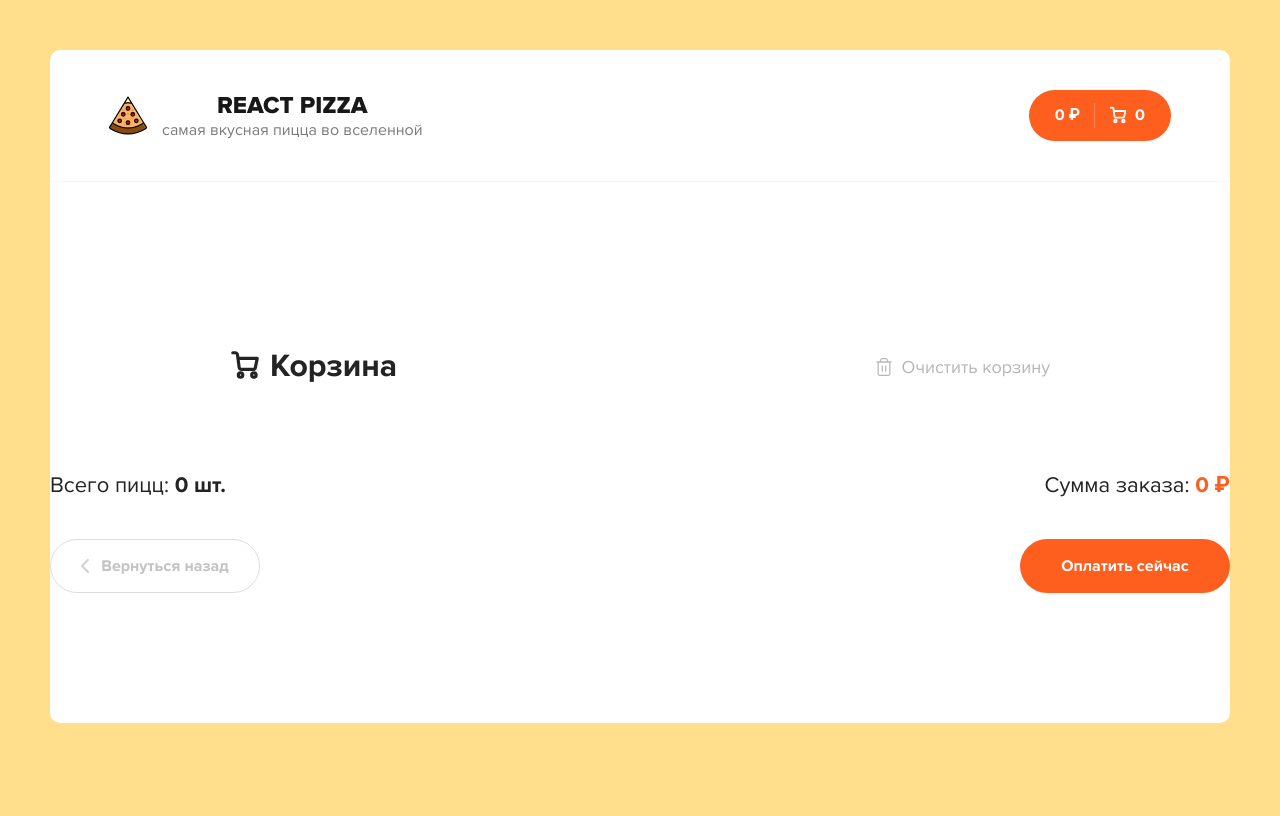
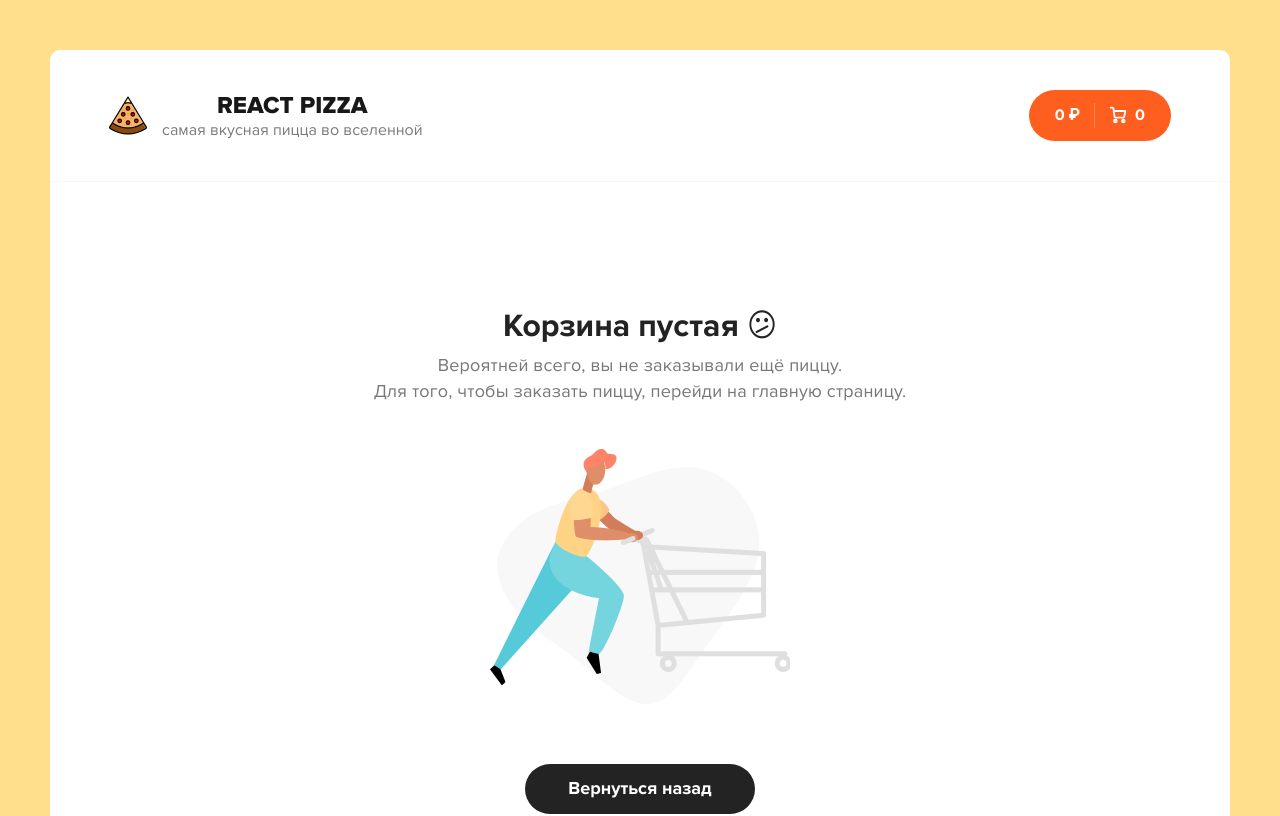
Before and after one commit to CocoGrub/React-pizzas, a React (Create React App) app: page /cart in a window 1280 px wide. Shown: the top 816 px of the page. Built offline with nearby package versions, Linux system fonts and the light colour scheme.

Commit message:
making store

```diff
--- a/src/pages/Cart.jsx
+++ b/src/pages/Cart.jsx
@@ -1,63 +1,177 @@
-import { object } from 'prop-types'
+
+import {Link} from 'react-router-dom'
 import React from 'react'
-import { useSelector } from 'react-redux'
+import { useDispatch, useSelector } from 'react-redux'
 import CartItem from '../components/CartItem'
-
+import {clearCartAC,removePizzasGroupAC,removeOne,addOne} from '../redux/actions/cart'
+import cartEmptyIMG from '../../src/assets/img/empty-cart.png'
 const Cart = () => {
   const {totalPrice,totalCount,items}=useSelector(({cart})=>cart)
   const pizzasTypes=Object.keys(items).map((x)=>{return items[x].items[0]})
 
+
+
+
+  const dispatch = useDispatch()
+  function clearCart() {
+    if(window.confirm('Вы действительно хотите очистить корзину?')){
+      dispatch(clearCartAC())
+    }
+
+  }
+  function removePizzasGroup(id) {
+    dispatch(removePizzasGroupAC(id))
+  }
+  const addedPizzas = Object.keys(items).map((key) => {
+    return items[key].items[0];
+  });
+
       return (
-      <div className="content">
         <div className="container container--cart">
+          {totalCount ? (
             <div className="cart">
               <div className="cart__top">
-            <h2 className="content__title"><svg width="18" height="18" viewBox="0 0 18 18" fill="none" xmlns="http://www.w3.org/2000/svg">
-                <path d="M6.33333 16.3333C7.06971 16.3333 7.66667 15.7364 7.66667 15C7.66667 14.2636 7.06971 13.6667 6.33333 13.6667C5.59695 13.6667 5 14.2636 5 15C5 15.7364 5.59695 16.3333 6.33333 16.3333Z" stroke="white" strokeWidth="1.8" strokeLinecap="round" strokeLinejoin="round"/>
-                <path d="M14.3333 16.3333C15.0697 16.3333 15.6667 15.7364 15.6667 15C15.6667 14.2636 15.0697 13.6667 14.3333 13.6667C13.597 13.6667 13 14.2636 13 15C13 15.7364 13.597 16.3333 14.3333 16.3333Z" stroke="white" strokeWidth="1.8" strokeLinecap="round" strokeLinejoin="round"/>
-                <path d="M4.78002 4.99999H16.3334L15.2134 10.5933C15.1524 10.9003 14.9854 11.176 14.7417 11.3722C14.4979 11.5684 14.1929 11.6727 13.88 11.6667H6.83335C6.50781 11.6694 6.1925 11.553 5.94689 11.3393C5.70128 11.1256 5.54233 10.8295 5.50002 10.5067L4.48669 2.82666C4.44466 2.50615 4.28764 2.21182 4.04482 1.99844C3.80201 1.78505 3.48994 1.66715 3.16669 1.66666H1.66669" stroke="white" strokeWidth="1.8" strokeLinecap="round" strokeLinejoin="round"/>
+                <h2 className="content__title">
+                  <svg
+                    width="18"
+                    height="18"
+                    viewBox="0 0 18 18"
+                    fill="none"
+                    xmlns="http://www.w3.org/2000/svg">
+                    <path
+                      d="M6.33333 16.3333C7.06971 16.3333 7.66667 15.7364 7.66667 15C7.66667 14.2636 7.06971 13.6667 6.33333 13.6667C5.59695 13.6667 5 14.2636 5 15C5 15.7364 5.59695 16.3333 6.33333 16.3333Z"
+                      stroke="white"
+                      strokeWidth="1.8"
+                      strokeLinecap="round"
+                      strokeLinejoin="round"
+                    />
+                    <path
+                      d="M14.3333 16.3333C15.0697 16.3333 15.6667 15.7364 15.6667 15C15.6667 14.2636 15.0697 13.6667 14.3333 13.6667C13.597 13.6667 13 14.2636 13 15C13 15.7364 13.597 16.3333 14.3333 16.3333Z"
+                      stroke="white"
+                      strokeWidth="1.8"
+                      strokeLinecap="round"
+                      strokeLinejoin="round"
+                    />
+                    <path
+                      d="M4.78002 4.99999H16.3334L15.2134 10.5933C15.1524 10.9003 14.9854 11.176 14.7417 11.3722C14.4979 11.5684 14.1929 11.6727 13.88 11.6667H6.83335C6.50781 11.6694 6.1925 11.553 5.94689 11.3393C5.70128 11.1256 5.54233 10.8295 5.50002 10.5067L4.48669 2.82666C4.44466 2.50615 4.28764 2.21182 4.04482 1.99844C3.80201 1.78505 3.48994 1.66715 3.16669 1.66666H1.66669"
+                      stroke="white"
+                      strokeWidth="1.8"
+                      strokeLinecap="round"
+                      strokeLinejoin="round"
+                    />
                   </svg>
-                Корзина</h2>
+                  Корзина
+                </h2>
                 <div className="cart__clear">
-                              <svg width="20" height="20" viewBox="0 0 20 20" fill="none" xmlns="http://www.w3.org/2000/svg">
-                <path d="M2.5 5H4.16667H17.5" stroke="#B6B6B6" strokeWidth="1.2" strokeLinecap="round" strokeLinejoin="round"/>
-                <path d="M6.66663 5.00001V3.33334C6.66663 2.89131 6.84222 2.46739 7.15478 2.15483C7.46734 1.84227 7.89127 1.66667 8.33329 1.66667H11.6666C12.1087 1.66667 12.5326 1.84227 12.8451 2.15483C13.1577 2.46739 13.3333 2.89131 13.3333 3.33334V5.00001M15.8333 5.00001V16.6667C15.8333 17.1087 15.6577 17.5326 15.3451 17.8452C15.0326 18.1577 14.6087 18.3333 14.1666 18.3333H5.83329C5.39127 18.3333 4.96734 18.1577 4.65478 17.8452C4.34222 17.5326 4.16663 17.1087 4.16663 16.6667V5.00001H15.8333Z" stroke="#B6B6B6" strokeWidth="1.2" strokeLinecap="round" strokeLinejoin="round"/>
-                <path d="M8.33337 9.16667V14.1667" stroke="#B6B6B6" strokeWidth="1.2" strokeLinecap="round" strokeLinejoin="round"/>
-                <path d="M11.6666 9.16667V14.1667" stroke="#B6B6B6" strokeWidth="1.2" strokeLinecap="round" strokeLinejoin="round"/>
+                  <svg
+                    width="20"
+                    height="20"
+                    viewBox="0 0 20 20"
+                    fill="none"
+                    xmlns="http://www.w3.org/2000/svg">
+                    <path
+                      d="M2.5 5H4.16667H17.5"
+                      stroke="#B6B6B6"
+                      strokeWidth="1.2"
+                      strokeLinecap="round"
+                      strokeLinejoin="round"
+                    />
+                    <path
+                      d="M6.66663 5.00001V3.33334C6.66663 2.89131 6.84222 2.46739 7.15478 2.15483C7.46734 1.84227 7.89127 1.66667 8.33329 1.66667H11.6666C12.1087 1.66667 12.5326 1.84227 12.8451 2.15483C13.1577 2.46739 13.3333 2.89131 13.3333 3.33334V5.00001M15.8333 5.00001V16.6667C15.8333 17.1087 15.6577 17.5326 15.3451 17.8452C15.0326 18.1577 14.6087 18.3333 14.1666 18.3333H5.83329C5.39127 18.3333 4.96734 18.1577 4.65478 17.8452C4.34222 17.5326 4.16663 17.1087 4.16663 16.6667V5.00001H15.8333Z"
+                      stroke="#B6B6B6"
+                      strokeWidth="1.2"
+                      strokeLinecap="round"
+                      strokeLinejoin="round"
+                    />
+                    <path
+                      d="M8.33337 9.16667V14.1667"
+                      stroke="#B6B6B6"
+                      strokeWidth="1.2"
+                      strokeLinecap="round"
+                      strokeLinejoin="round"
+                    />
+                    <path
+                      d="M11.6666 9.16667V14.1667"
+                      stroke="#B6B6B6"
+                      strokeWidth="1.2"
+                      strokeLinecap="round"
+                      strokeLinejoin="round"
+                    />
                   </svg>
 
-              <span>Очистить корзину</span>
+                  <span onClick={clearCart}>Очистить корзину</span>
                 </div>
               </div>
               <div className="content__items">
-          {pizzasTypes&&pizzasTypes.map((item,index)=>{
-            return <CartItem key={item.name+index} name={item.name} size={item.activeSize} type={item.typeString} totalPrice={items[item.id].totalPrice} totalCount={items[item.id].items.length}/>
-          })}
-</div>
-
-</div>
+                {addedPizzas.map((obj) => (
+                  <CartItem
+                    key={obj.id}
+                    id={obj.id}
+                    name={obj.name}
+                    type={obj.type}
+                    size={obj.size}
+                    totalPrice={items[obj.id].totalPrice}
+                    totalCount={items[obj.id].items.length}
+                    removePizzasGroup={removePizzasGroup}
+                    // onRemove={onRemoveItem}
+                    // onMinus={onMinusItem}
+                    // onPlus={onPlusItem}
+                  />
+                ))}
               </div>
               <div className="cart__bottom">
                 <div className="cart__bottom-details">
-              <span> Всего пицц: <b>{totalCount} шт.</b> </span>
-              <span> Сумма заказа: <b>{totalPrice} ₽</b> </span>
+                  <span>
+                    Всего пицц: <b>{totalCount} шт.</b>
+                  </span>
+                  <span>
+                    Сумма заказа: <b>{totalPrice} ₽</b>
+                  </span>
                 </div>
                 <div className="cart__bottom-buttons">
                   <a href="/" className="button button--outline button--add go-back-btn">
-                <svg width="8" height="14" viewBox="0 0 8 14" fill="none" xmlns="http://www.w3.org/2000/svg">
-            <path d="M7 13L1 6.93015L6.86175 1" stroke="#D3D3D3" strokeWidth="1.5" strokeLinecap="round" strokeLinejoin="round"/>
+                    <svg
+                      width="8"
+                      height="14"
+                      viewBox="0 0 8 14"
+                      fill="none"
+                      xmlns="http://www.w3.org/2000/svg">
+                      <path
+                        d="M7 13L1 6.93015L6.86175 1"
+                        stroke="#D3D3D3"
+                        strokeWidth="1.5"
+                        strokeLinecap="round"
+                        strokeLinejoin="round"
+                      />
                     </svg>
+                    {/* <Link to="/">
                       <span>Вернуться назад</span>
+                    </Link> */}
                   </a>
-              <div className="button pay-btn">
+                  {/* <Button onClick={onClickOrder} className="pay-btn">
                     <span>Оплатить сейчас</span>
+                  </Button> */}
                 </div>
               </div>
             </div>
+          ) : (
+            <div className="cart cart--empty">
+              <h2>
+                Корзина пустая <i>😕</i>
+              </h2>
+              <p>
+                Вероятней всего, вы не заказывали ещё пиццу.
+                <br />
+                Для того, чтобы заказать пиццу, перейди на главную страницу.
+              </p>
+              <img src={cartEmptyIMG} alt="Empty cart" />
+              <Link to="/" className="button button--black">
+                <span>Вернуться назад</span>
+              </Link>
             </div>
-
-
-    )
+          )}
+        </div>
+      );
 }
 
 export default Cart
--- a/src/redux/actions/cart.js
+++ b/src/redux/actions/cart.js
@@ -2,3 +2,18 @@ export const addPizzaToCartAC = (pizza) => ({
   type: 'ADD-PIZZA-TO-CART',
   payload: pizza,
 });
+export const clearCartAC = () => ({
+  type: 'CLEAR-CART',
+});
+export const removePizzasGroupAC = (id) => ({
+  type: 'REMOVE-PIZZAS-GROUP',
+  payload: id,
+});
+export const removeOne = (id) => ({
+  type: 'REMOVE-ONE',
+  payload: id,
+});
+export const addOne = (id) => ({
+  type: 'ADD-ONE',
+  payload: id,
+});
--- a/src/redux/reducers/cart.js
+++ b/src/redux/reducers/cart.js
@@ -4,11 +4,25 @@ const initialState = {
   totalCount: 0,
 };
 
-const getTotalPrice = (arr) => arr.reduce((sum, obj) => sum + obj.price, 0);
+const getTotalPrice = (arr) => arr.reduce((sum, obj) => obj.price + sum, 0);
+
+const _get = (obj, path) => {
+  const [firstKey, ...keys] = path.split('.');
+  return keys.reduce((val, key) => {
+    return val[key];
+  }, obj[firstKey]);
+};
+
+const getTotalSum = (obj, path) => {
+  return Object.values(obj).reduce((sum, obj) => {
+    const value = _get(obj, path);
+    return sum + value;
+  }, 0);
+};
+
 const cart = (state = initialState, action) => {
   switch (action.type) {
     case 'ADD-PIZZA-TO-CART': {
-      // return { ...state, totalCount: state.totalCount + 1 };
       const currentPizzaItems = !state.items[action.payload.id]
         ? [action.payload]
         : [...state.items[action.payload.id].items, action.payload];
@@ -21,16 +35,82 @@ const cart = (state = initialState, action) => {
         },
       };
 
-      const items = Object.values(newItems).map((obj) => obj.items);
-      const allPizzas = [].concat.apply([], items);
-      const totalPrice = getTotalPrice(allPizzas);
+      const totalCount = getTotalSum(newItems, 'items.length');
+      const totalPrice = getTotalSum(newItems, 'totalPrice');
+
       return {
         ...state,
         items: newItems,
-        totalCount: allPizzas.length,
-        totalPrice: totalPrice,
+        totalCount,
+        totalPrice,
       };
     }
+
+    case 'REMOVE-PIZZAS-GROUP': {
+      const newItems = {
+        ...state.items,
+      };
+      const currentTotalPrice = newItems[action.payload].totalPrice;
+      const currentTotalCount = newItems[action.payload].items.length;
+      delete newItems[action.payload];
+      return {
+        ...state,
+        items: newItems,
+        totalPrice: state.totalPrice - currentTotalPrice,
+        totalCount: state.totalCount - currentTotalCount,
+      };
+    }
+
+    case 'ADD-ONE': {
+      const newObjItems = [
+        ...state.items[action.payload].items,
+        state.items[action.payload].items[0],
+      ];
+      const newItems = {
+        ...state.items,
+        [action.payload]: {
+          items: newObjItems,
+          totalPrice: getTotalPrice(newObjItems),
+        },
+      };
+
+      const totalCount = getTotalSum(newItems, 'items.length');
+      const totalPrice = getTotalSum(newItems, 'totalPrice');
+
+      return {
+        ...state,
+        items: newItems,
+        totalCount,
+        totalPrice,
+      };
+    }
+
+    case 'REMOVE-ONE': {
+      const oldItems = state.items[action.payload].items;
+      const newObjItems =
+        oldItems.length > 1 ? state.items[action.payload].items.slice(1) : oldItems;
+      const newItems = {
+        ...state.items,
+        [action.payload]: {
+          items: newObjItems,
+          totalPrice: getTotalPrice(newObjItems),
+        },
+      };
+
+      const totalCount = getTotalSum(newItems, 'items.length');
+      const totalPrice = getTotalSum(newItems, 'totalPrice');
+
+      return {
+        ...state,
+        items: newItems,
+        totalCount,
+        totalPrice,
+      };
+    }
+
+    case 'CLEAR-CART':
+      return { totalPrice: 0, totalCount: 0, items: {} };
+
     default:
       return state;
   }
```
Also changed, not shown: src/components/CartItem.jsx (+4 -4 lines). Lines whose indentation alone changed are shown as unchanged.
